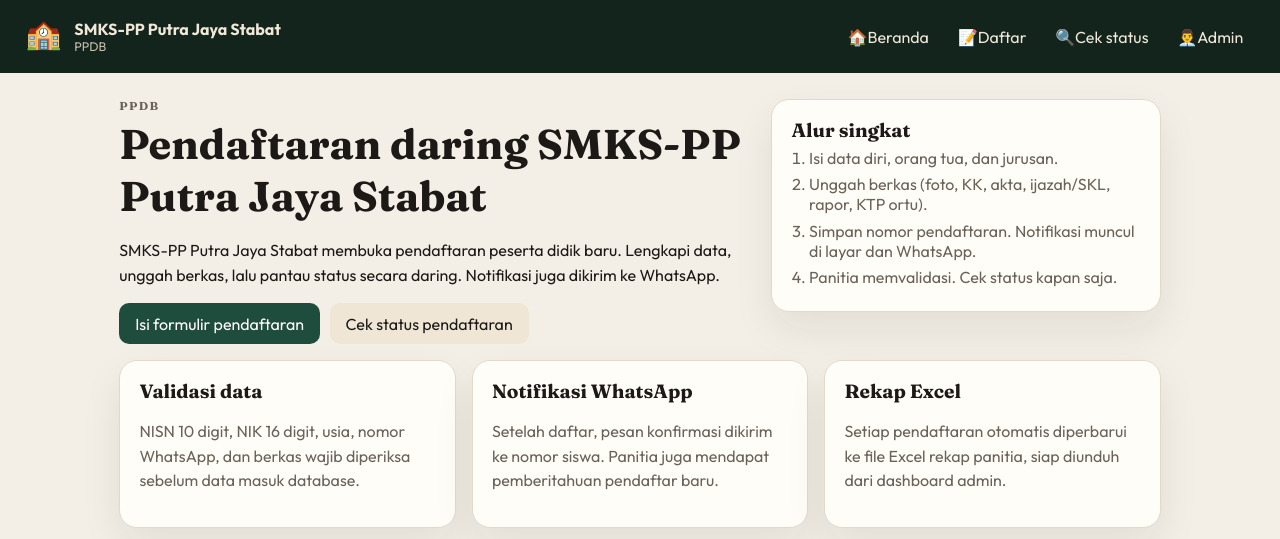
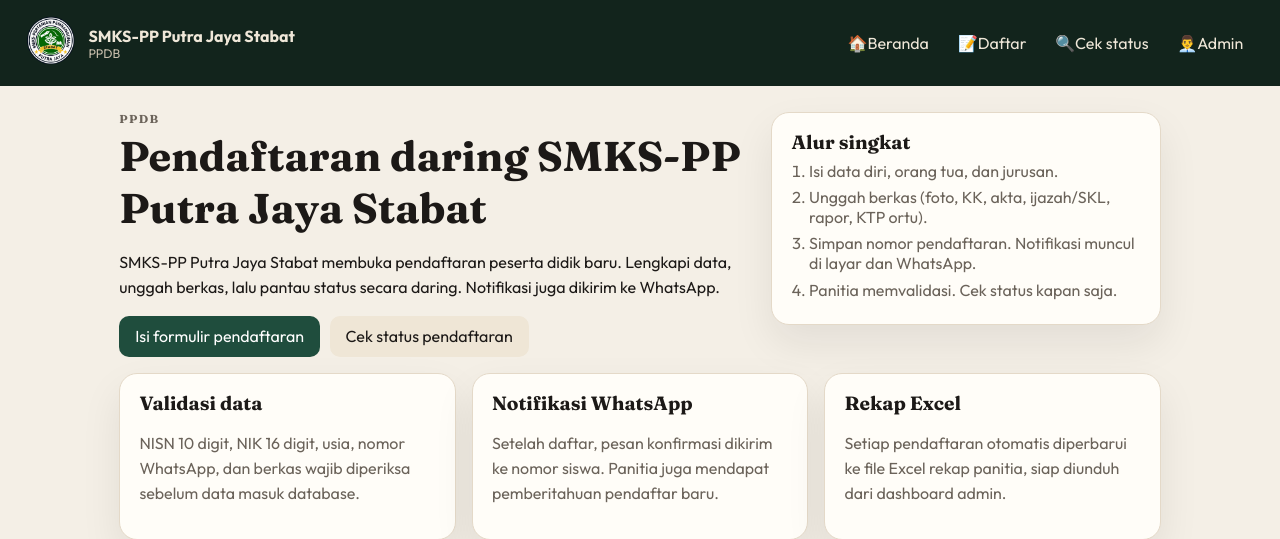
Before and after one commit to SyahputraTI/sistem-ppdb-smk-putra-jaya, a PHP site: page / in a window 1280 px wide. Shown: the top 539 px of the page. Run offline with PHP 8.4, Linux system fonts and the light colour scheme; data comes from the database, SQL or seed files in the repository; some libraries are stand-ins or nearby versions.

Commit message:
ganti emoji sekolah menjadi logo asli

```diff
--- a/views/layout.php
+++ b/views/layout.php
@@ -25,7 +25,7 @@ $nav = [
 <?php else: ?>
     <aside class="sidebar">
         <div class="brand">
-            <span><h1>🏫</h1></span>
+            <span><img src="assets/logo.png" alt="Foto saya" width="50"></span>
             <div>
                 <strong><?= e($schoolName) ?></strong>
                 <small>Admin PPDB</small>
--- a/views/public-layout.php
+++ b/views/public-layout.php
@@ -17,7 +17,7 @@ $open = setting('pendaftaran_buka', '1') === '1';
 <body class="is-public">
 <header class="pub-nav">
     <a class="brand" href="?page=beranda">
-        <span><h1>🏫</h1></span>
+        <span><img src="assets/logo.png" alt="Foto saya" width="50"></span>
         <div>
             <strong><?= e($schoolName) ?></strong>
             <small>PPDB</small>
```
